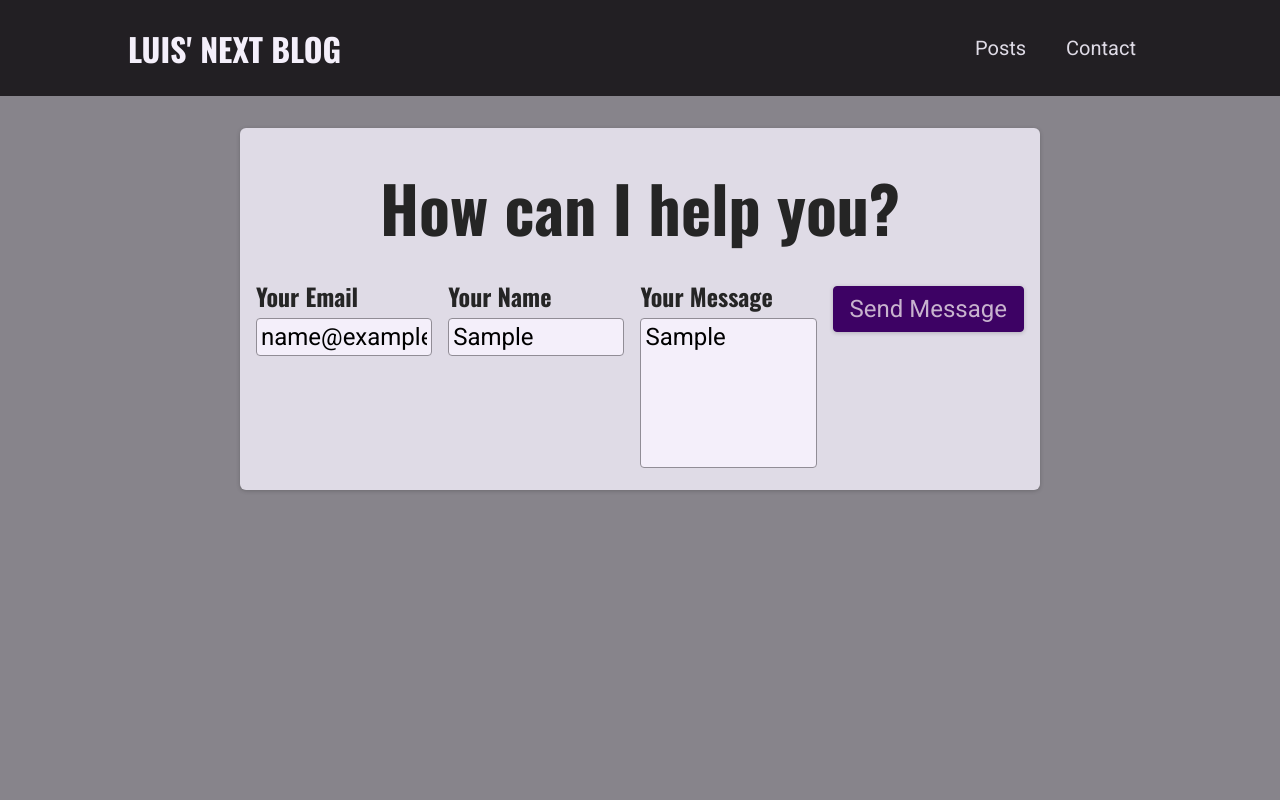
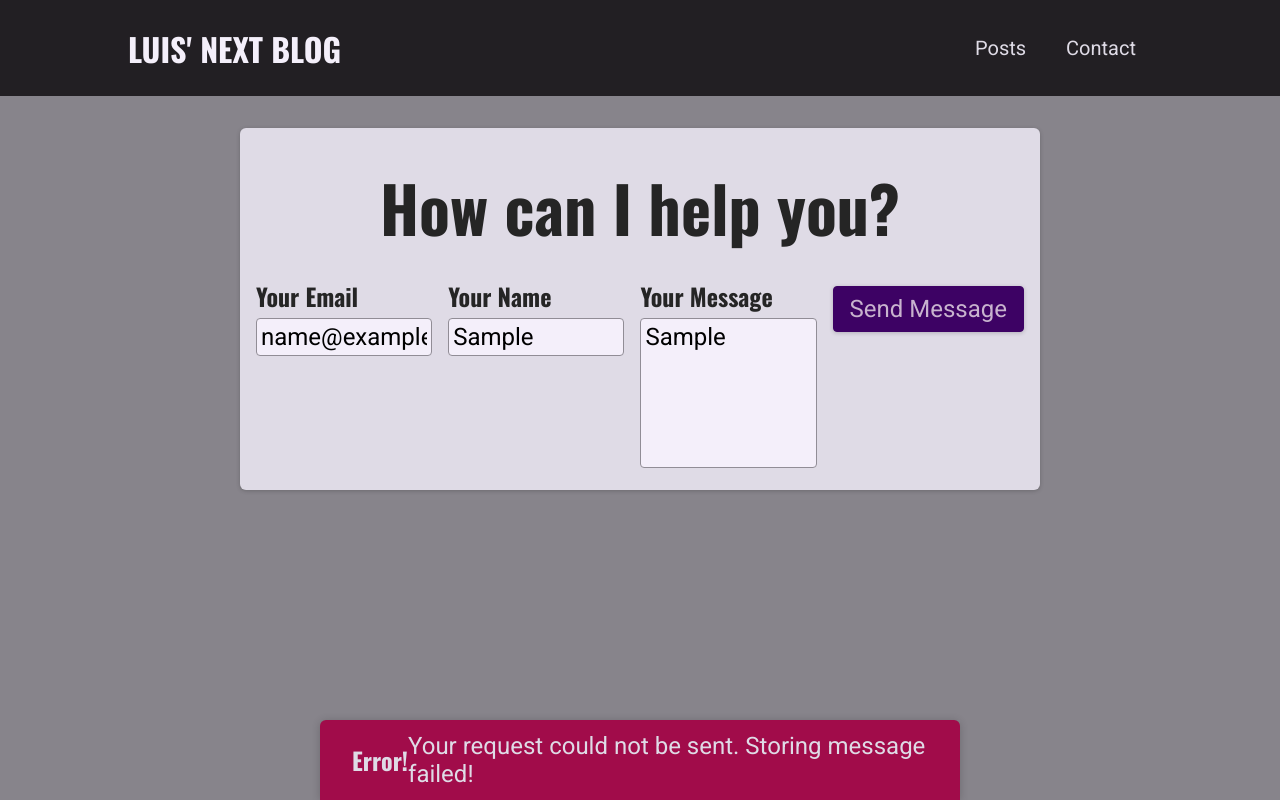
Before and after one commit to lmdelgallego/nextjs-course, a Next.js app: page /contact in a window 1280 px wide. Both pictures are taken after typing "name@example.com", "Sample", "Sample" into the empty fields and a click on the button "Send Message". Built offline with nearby package versions, Linux system fonts and the light colour scheme; no server answers; the database is empty.

Commit message:
feat(BlogProject): Adding UI Feedback With Notifications

```diff
--- a/components/contact/contact-form.js
+++ b/components/contact/contact-form.js
@@ -1,33 +1,99 @@
+import { useState, useEffect } from 'react';
+import Notification from '../ui/notification';
 import classes from './contact-form.module.css';
-import {useState} from 'react';
+
+async function sendContactData(contactDetail) {
+  const response = await fetch('/api/contact', {
+      method: 'POST',
+      body: JSON.stringify(contactDetail),
+      headers: {
+        'Content-Type': 'application/json',
+      },
+    });
+
+    const data = await response.json();
+
+    if (!response.ok) {
+      throw new Error(data.message || 'Something went wrong!');
+    }
+
+    return data;
+}
 
 function ContactForm() {
 
   const [enteredEmail, setEnteredEmail] = useState('')
   const [enteredName, setEnteredName] = useState('')
   const [enteredMessage, setEnteredMessage] = useState('')
+  const [requestStatus, setRequestStatus] = useState(); // 'pending', 'success', 'error'
+  const [requestError, setRequestError] = useState();
 
-  function sendMessageHandler (event) {
+  useEffect(() => {
+    if(
+      requestStatus === 'success' ||
+      requestStatus === 'error'
+    ) {
+      const timer = setTimeout(() => {
+        setRequestStatus(null)
+        setRequestError(null)
+      }, 3000);
+
+      return () => clearTimeout(timer)
+    }
+  }, [requestStatus])
+
+
+  async function sendMessageHandler (event) {
     event.preventDefault();
-
+    setRequestStatus('pending');
     // optional: add client-side validation
     if (!enteredEmail ||!enteredName ||!enteredMessage){
       return
     }
-    console.log('sending message')
 
-    fetch('/api/contact', {
-      method: 'POST',
-      body: JSON.stringify({
+    try {
+      await sendContactData({
         email: enteredEmail,
         name: enteredName,
         message: enteredMessage
-      }),
-      headers: {
-        'Content-Type': 'application/json',
-      },
-    })
+      });
+      setRequestStatus('success');
+      setEnteredMessage('');
+      setEnteredEmail('');
+      setEnteredName('');
+
+    } catch (error) {
+      setRequestError(error.message);
+      setRequestStatus('error');
+    }
   }
+
+  let notification;
+
+  if (requestStatus === 'pending') {
+    notification = {
+      status: 'pending',
+      title: 'Sending message...',
+      message: 'Your message is on its way!'
+    }
+  }
+
+  if (requestStatus ==='success') {
+    notification = {
+      status:'success',
+      title: 'Success!',
+      message: `Thank You! Your request has been sent.`
+    }
+  }
+
+  if (requestStatus ==='error') {
+    notification = {
+      status:'error',
+      title: 'Error!',
+      message: `Your request could not be sent. ${requestError}`
+    }
+  }
+
 
   return (
     <section className={classes.contact}>
@@ -61,6 +127,13 @@
           </div>
         </div>
       </form>
+      { notification && (
+        <Notification
+          status={notification.status}
+          title={notification.title}
+          message={notification.message}
+        />
+      )}
     </section>
   )
 }
--- /dev/null
+++ b/components/ui/notification.js
@@ -0,0 +1,28 @@
+import ReactDOM from 'react-dom';
+
+import classes from './notification.module.css';
+
+function Notification(props) {
+  const { title, message, status } = props;
+
+  let statusClasses = '';
+
+  if (status === 'success') {
+    statusClasses = classes.success;
+  }
+
+  if (status === 'error') {
+    statusClasses = classes.error;
+  }
+
+  const cssClasses = `${classes.notification} ${statusClasses}`;
+
+  return (
+    <div className={cssClasses}>
+      <h2>{title}</h2>
+      <p>{message}</p>
+    </div>
+  );
+}
+
+export default Notification;
--- /dev/null
+++ b/components/ui/notification.module.css
@@ -0,0 +1,43 @@
+.notification {
+  display: flex;
+  justify-content: space-between;
+  align-items: center;
+  color: var(--color-grey-100);
+  background-color: var(--color-grey-800);
+  padding: 0 var(--size-8);
+  box-shadow: 0 1px 8px rgba(0, 0, 0, 0.2);
+  position: fixed;
+  height: 5rem;
+  bottom: 0;
+  width: 100%;
+  left: 0;
+  border-top-right-radius: 0;
+  border-top-left-radius: 0;
+}
+
+.notification h2 {
+  font-size: var(--size-6);
+  margin: 0;
+}
+
+.notification p {
+  margin: 0;
+}
+
+.success {
+  background-color: var(--color-success-500);
+  color: var(--color-grey-800);
+}
+
+.error {
+  background-color: var(--color-error-500);
+}
+
+@media (min-width: 768px) {
+  .notification {
+    width: 40rem;
+    left: calc(50% - 20rem);
+    border-top-right-radius: 6px;
+    border-top-left-radius: 6px;
+  }
+}
```
